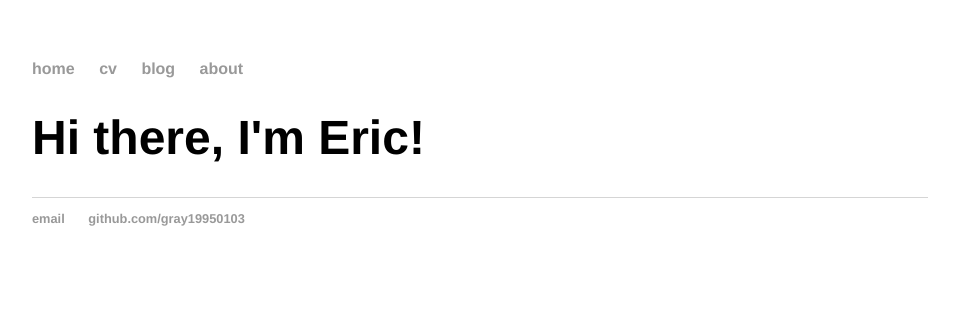
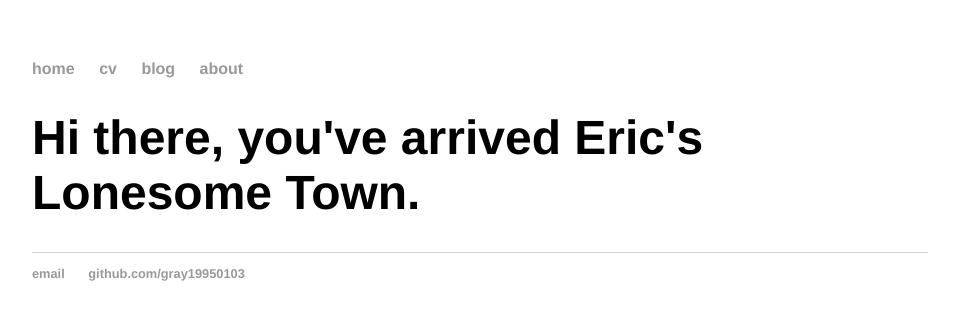
Before and after one commit to gray19950103/gray19950103.github.io, a Jekyll site: the page built from index.html, in a window 1280 px wide. Shown: the top 320 px of the page, without its empty margins (160-1119 px from the left). Built offline with Jekyll 4.4.1, drawn with Linux system fonts in a browser that asks for light colours.

Commit message:
Update index.html

```diff
--- a/index.html
+++ b/index.html
@@ -1,7 +1,7 @@
 ---
 layout: default
-title: yzr
+title: Eric's Lonesome Town
 ---
 <div class="blurb">
-	<h1>Hi there, I'm Eric!</h1>
+	<h1>Hi there, you've arrived Eric's Lonesome Town.</h1>
 </div>
```
